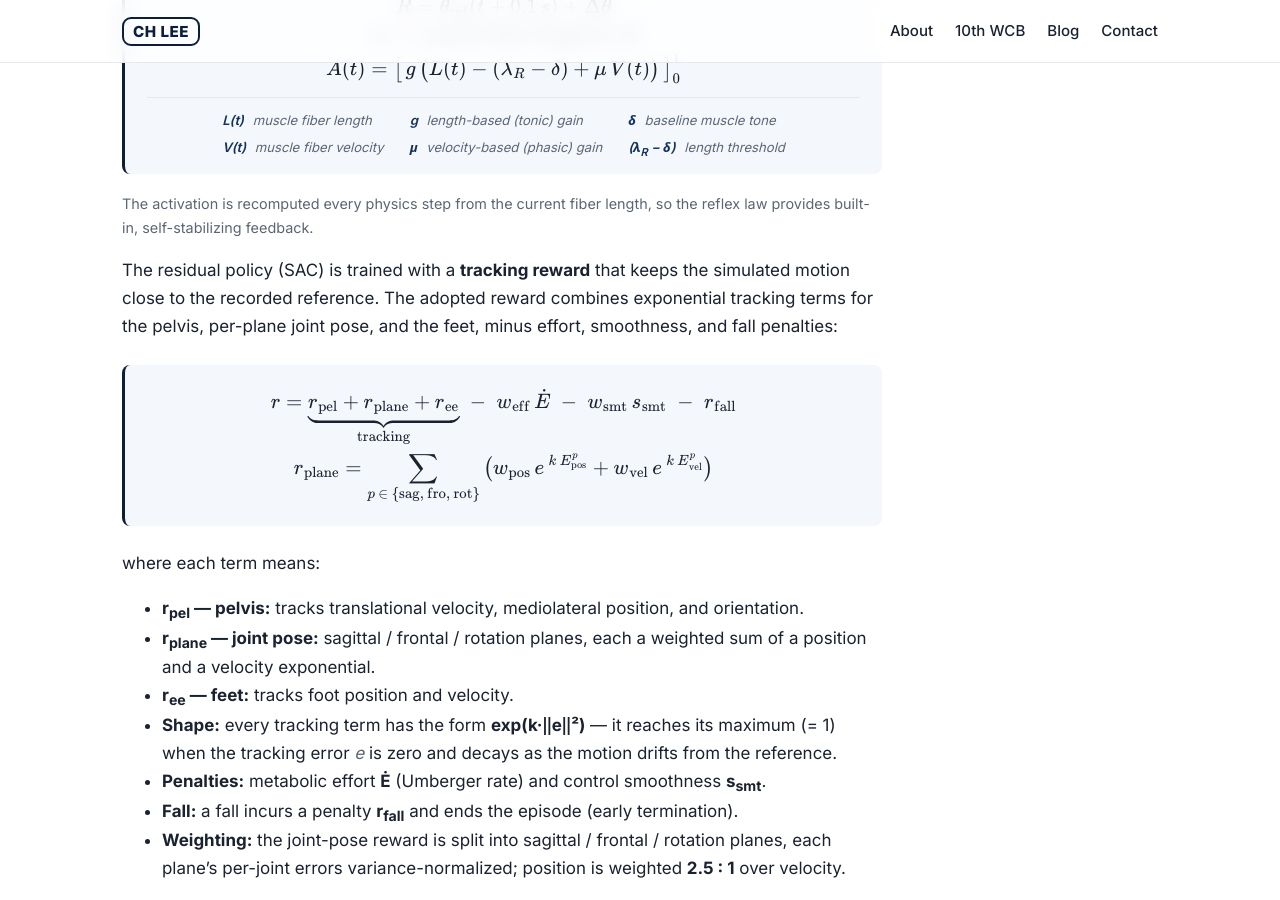
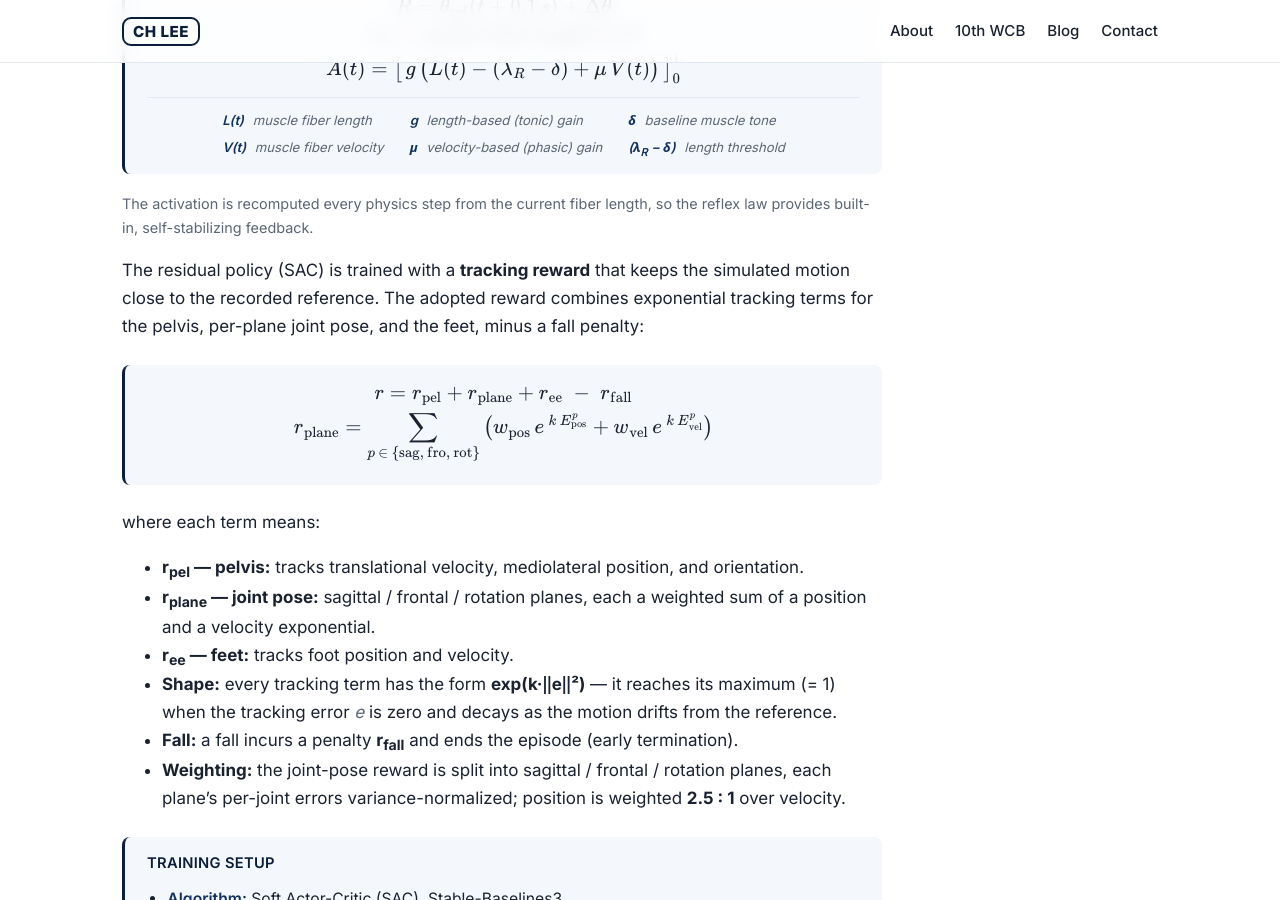
Before and after one commit to 27bro/27bro.github.io, a Jekyll site: the page built from _posts/2026-07-03-rcil-10th-wcb.md, in a window 1280 px wide and 900 px high, scrolled down 1136 px. Built offline with Jekyll 4.4.1, drawn with Linux system fonts in a browser that asks for light colours.

Commit message:
Drop effort/smoothness penalties from reward equation on site.
Co-authored-by: Cursor <cursoragent@cursor.com>

```diff
--- a/_posts/2026-07-03-rcil-10th-wcb.md
+++ b/_posts/2026-07-03-rcil-10th-wcb.md
@@ -66,10 +66,10 @@ converted to a muscle-length threshold λ<sub>R</sub>, and turned into activatio
 The residual policy (SAC) is trained with a **tracking reward** that keeps the
 simulated motion close to the recorded reference. The adopted reward combines
 exponential tracking terms for the pelvis, per-plane joint pose, and the feet,
-minus effort, smoothness, and fall penalties:
+minus a fall penalty:
 
 <div class="eq-block">
-\[ r = \underbrace{r_{\text{pel}} + r_{\text{plane}} + r_{\text{ee}}}_{\text{tracking}} \;-\; w_{\text{eff}}\,\dot{E} \;-\; w_{\text{smt}}\,s_{\text{smt}} \;-\; r_{\text{fall}} \]
+\[ r = r_{\text{pel}} + r_{\text{plane}} + r_{\text{ee}} \;-\; r_{\text{fall}} \]
 \[ r_{\text{plane}} = \sum_{p\,\in\,\{\text{sag},\,\text{fro},\,\text{rot}\}} \big( w_{\text{pos}}\,e^{\,k\,E^{p}_{\text{pos}}} + w_{\text{vel}}\,e^{\,k\,E^{p}_{\text{vel}}} \big) \]
 </div>
 
@@ -79,7 +79,6 @@ where each term means:
 - **r<sub>plane</sub> — joint pose:** sagittal / frontal / rotation planes, each a weighted sum of a position and a velocity exponential.
 - **r<sub>ee</sub> — feet:** tracks foot position and velocity.
 - **Shape:** every tracking term has the form **exp(k·‖e‖²)** — it reaches its maximum (= 1) when the tracking error *e* is zero and decays as the motion drifts from the reference.
-- **Penalties:** metabolic effort **Ė** (Umberger rate) and control smoothness **s<sub>smt</sub>**.
 - **Fall:** a fall incurs a penalty **r<sub>fall</sub>** and ends the episode (early termination).
 - **Weighting:** the joint-pose reward is split into sagittal / frontal / rotation planes, each plane's per-joint errors variance-normalized; position is weighted **2.5 : 1** over velocity.
 
```
